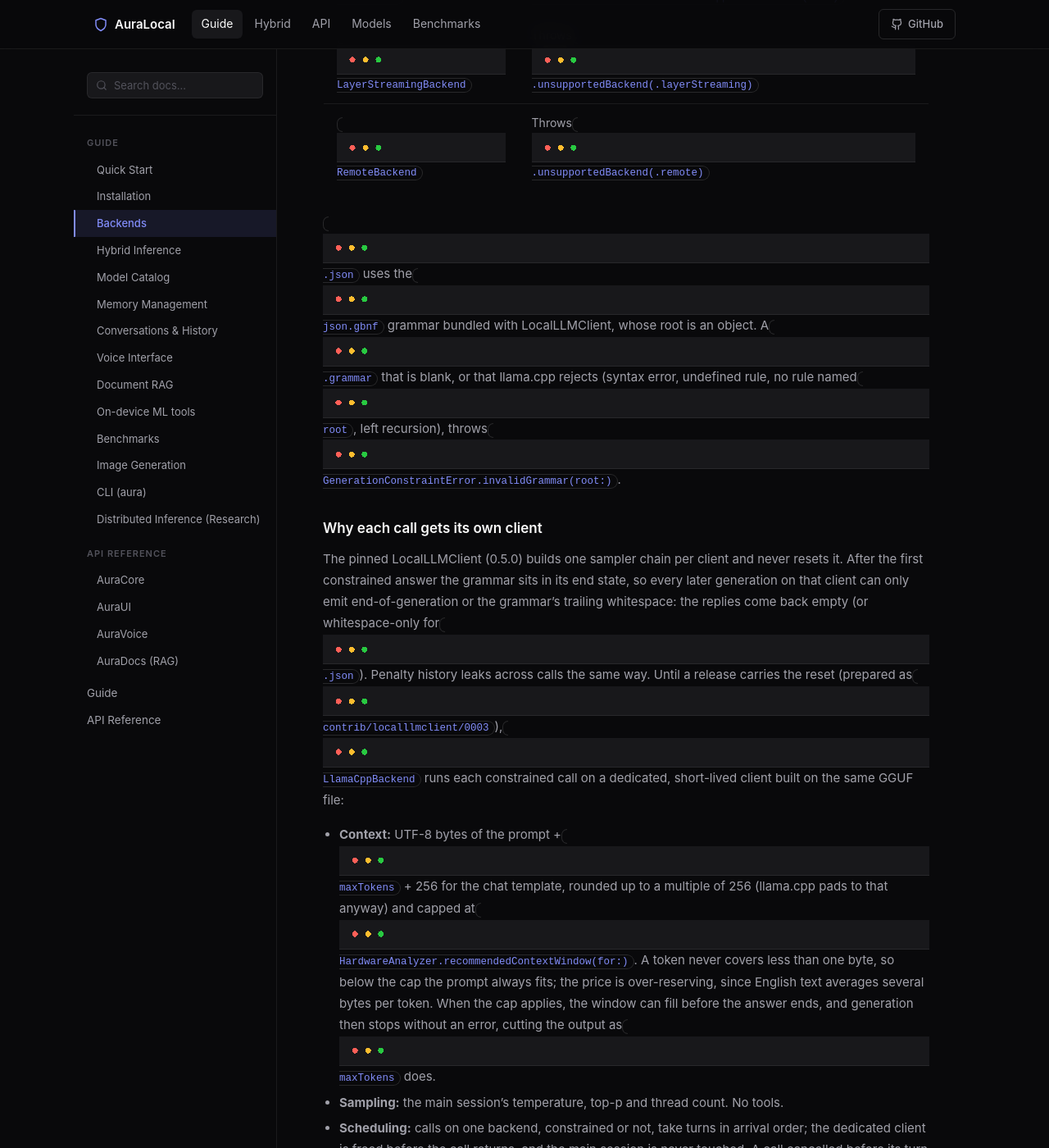
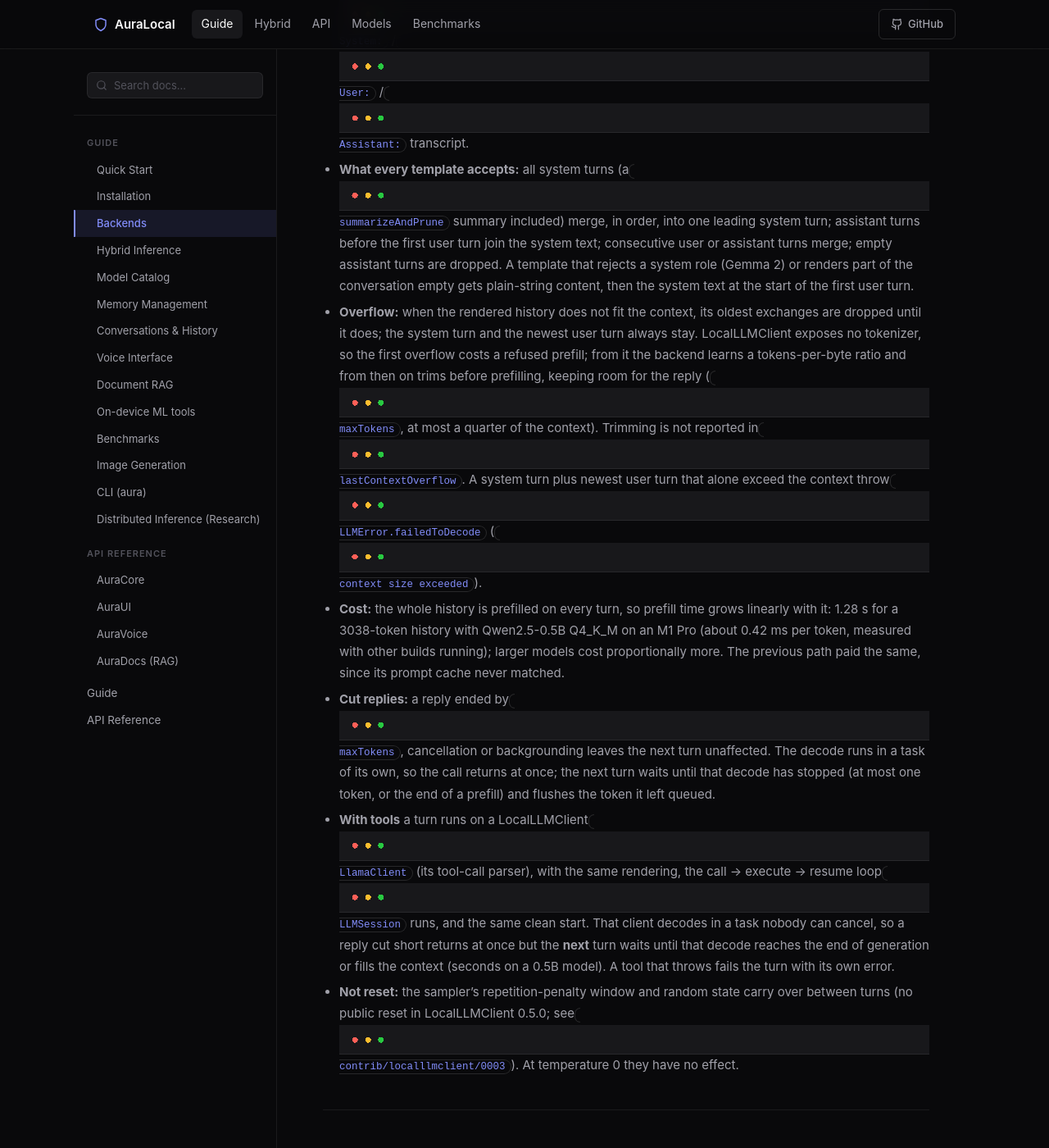
Before and after one commit to iOSDevC/AuraLocal, a Jekyll site: the page built from docs/guide/backends.md, in a window 1280 px wide and 1400 px high, scrolled down 7193 px. Shown: the whole window at 82% size. Built offline with Jekyll 4.4.1, drawn with Linux system fonts in a browser that asks for light colours; some of the changed text lies outside the part shown.

Commit message:
docs: describe GGUF turns with real roles and a clean KV cache
The guides said the llama.cpp backends flatten a history into one prompt and keep only the
last system turn, and that a call cut short can overlap the next one. backends.md gains a
section on multi-turn conversations (rendering, normalisation, overflow trimming, cost, cut
replies, the tools wait, what is not reset); the constrained-generation, background and
memory notes, the conversations guide, the stats table and the README concurrency table
follow the new behaviour. The context-window stride no longer saves work on any backend,
which conversations.md now says.

Co-Authored-By: Claude Opus 5.5 <noreply@anthropic.com>

````diff
--- a/docs/guide/backends.md
+++ b/docs/guide/backends.md
@@ -29,11 +29,11 @@ AuraLocal uses two inference engines internally, selected automatically by `Back
 
 All three implement the same `InferenceBackend` protocol — your code looks identical regardless of which backend is running.
 After each generation, `AuraLocal.lastGenerationStats` reports token counts and timings: MLX passes on its runtime
-counters, the llama.cpp backends time the stream and estimate the prompt (see
+counters, the llama.cpp backends time the stream and estimate the prompt from its rendered text (see
 [Generation Stats]({{ '/api/core' | relative_url }}#generation-stats)).
 
 {: .warning }
-> The API is identical, the behaviour is not. **Tools** (`ModelManager.shared.load(_:tools:onProgress:)`, `AuraProfile.tools`) reach only the GGUF backends; an MLX model silently ignores them. The llama.cpp backends are text-only (an `image:` argument is ignored) and flatten a multi-turn history into one prompt (roles dropped, only the last system turn kept); MLX passes the messages with their roles. A `constraint:` on `chat`/`stream` is enforced only by `LlamaCppBackend`; MLX, layer-streaming and remote throw `GenerationConstraintError.unsupportedBackend` (see [Constrained generation](#constrained-generation-gguf-only)). `AuraSession` enforces `AuraProfile.outputSchema` the same way on every backend, by validating each reply and re-prompting, not by constrained decoding; other APIs ignore it (see [Structured output]({{ '/api/core' | relative_url }}#structured-output)). Of `AuraProfile.sampling` only `maxTokens` reaches generation.
+> The API is identical, the behaviour is not. **Tools** (`ModelManager.shared.load(_:tools:onProgress:)`, `AuraProfile.tools`) reach only the GGUF backends; an MLX model silently ignores them. The llama.cpp backends are text-only (an `image:` argument is ignored). Both families pass a multi-turn history with its roles; the llama.cpp backends render it with the GGUF's own chat template (see [Multi-turn conversations](#multi-turn-conversations-gguf)). A `constraint:` on `chat`/`stream` is enforced only by `LlamaCppBackend`; MLX, layer-streaming and remote throw `GenerationConstraintError.unsupportedBackend` (see [Constrained generation](#constrained-generation-gguf-only)). `AuraSession` enforces `AuraProfile.outputSchema` the same way on every backend, by validating each reply and re-prompting, not by constrained decoding; other APIs ignore it (see [Structured output]({{ '/api/core' | relative_url }}#structured-output)). Of `AuraProfile.sampling` only `maxTokens` reaches generation.
 
 `BackendKind` also declares `.remote` and `.hybrid`, but no AuraCore API returns them; remote inference goes through `HybridEscalator` (see [Hybrid inference]({{ '/guide/hybrid' | relative_url }})).
 
@@ -114,6 +114,44 @@ Used for `.gguf` models when the full file fits in available RAM.
 let llm = try await ModelManager.shared.load(.llama3_1_8b_gguf)
 ```
 
+### Multi-turn conversations (GGUF)
+
+Both llama.cpp backends treat every call (`chat`, `stream`, `chat(_:in:)`, `stream(_:in:)`, `generate(messages:)`)
+as one self-contained turn: it starts from an empty KV cache and an empty decode batch, and the model stays loaded.
+The pinned LocalLLMClient (0.5.0) never cleared the cache when a new prompt did not extend the cached one, so the
+cache grew every turn until the context overflowed (around turn 8 at 1024 tokens) and later turns failed or
+aborted; the fix it needs upstream is prepared as `contrib/localllmclient/0004`.
+
+- **Roles:** the history is rendered with the GGUF's `tokenizer.chat_template` and special tokens (`bos_token`,
+  `eos_token`, …), read from the file the way llama.cpp resolves them, with the same Jinja engine and message shapes
+  LocalLLMClient's `.chat` input uses. A single `chat(_:systemPrompt:)` call sends the system prompt as a system
+  turn, not as text inside the user turn. A GGUF without a template gets a `System:` / `User:` / `Assistant:`
+  transcript.
+- **What every template accepts:** all system turns (a `summarizeAndPrune` summary included) merge, in order, into
+  one leading system turn; assistant turns before the first user turn join the system text; consecutive user or
+  assistant turns merge; empty assistant turns are dropped. A template that rejects a system role (Gemma 2) or
+  renders part of the conversation empty gets plain-string content, then the system text at the start of the first
+  user turn.
+- **Overflow:** when the rendered history does not fit the context, its oldest exchanges are dropped until it does;
+  the system turn and the newest user turn always stay. LocalLLMClient exposes no tokenizer, so the first overflow
+  costs a refused prefill; from it the backend learns a tokens-per-byte ratio and from then on trims before
+  prefilling, keeping room for the reply (`maxTokens`, at most a quarter of the context). Trimming is not reported
+  in `lastContextOverflow`. A system turn plus newest user turn that alone exceed the context throw
+  `LLMError.failedToDecode` (`context size exceeded`).
+- **Cost:** the whole history is prefilled on every turn, so prefill time grows linearly with it: 1.28 s for a
+  3038-token history with Qwen2.5-0.5B Q4_K_M on an M1 Pro (about 0.42 ms per token, measured with other builds
+  running); larger models cost proportionally more. The previous path paid the same, since its prompt cache never
+  matched.
+- **Cut replies:** a reply ended by `maxTokens`, cancellation or backgrounding leaves the next turn unaffected. The
+  decode runs in a task of its own, so the call returns at once; the next turn waits until that decode has stopped
+  (at most one token, or the end of a prefill) and flushes the token it left queued.
+- **With tools** a turn runs on a LocalLLMClient `LlamaClient` (its tool-call parser), with the same rendering, the
+  call → execute → resume loop `LLMSession` runs, and the same clean start. That client decodes in a task nobody can
+  cancel, so a reply cut short returns at once but the **next** turn waits until that decode reaches the end of
+  generation or fills the context (seconds on a 0.5B model). A tool that throws fails the turn with its own error.
+- **Not reset:** the sampler's repetition-penalty window and random state carry over between turns (no public reset
+  in LocalLLMClient 0.5.0; see `contrib/localllmclient/0003`). At temperature 0 they have no effect.
+
 ---
 
 ## Constrained Generation (GGUF only)
@@ -155,18 +193,17 @@ end-of-generation or the grammar's trailing whitespace: the replies come back em
 carries the reset (prepared as `contrib/localllmclient/0003`), `LlamaCppBackend` runs each constrained call on a
 dedicated, short-lived client built on the same GGUF file:
 
-- **Context:** UTF-8 bytes of the prompt + `maxTokens` + 256 for the chat template, rounded up to a multiple of
+- **Context:** UTF-8 bytes of the rendered prompt + `maxTokens` + 256, rounded up to a multiple of
   256 (llama.cpp pads to that anyway) and capped at `HardwareAnalyzer.recommendedContextWindow(for:)`. A token
   never covers less than one byte, so below the cap the prompt always fits; the price is over-reserving, since
   English text averages several bytes per token. When the cap applies, the window can fill before the answer
   ends, and generation then stops without an error, cutting the output as `maxTokens` does.
-- **Sampling:** the main session's temperature, top-p and thread count. No tools.
+- **Sampling:** the loaded model's temperature, top-p and thread count. No tools.
 - **Scheduling:** calls on one backend, constrained or not, take turns in arrival order; the dedicated client is
-  freed before the call returns, and the main session is never touched. A call cancelled before its turn throws
-  `CancellationError` without decoding. The turns do **not** cover decodes LocalLLMClient keeps running in its own
-  tasks after a main-session call has returned: a call cancelled during its prefill, or a call with tools cut
-  short by `maxTokens`, keeps decoding, and the next call overlaps it (a constrained one on its own context, an
-  unconstrained one on the same context, where it has crashed or hung).
+  freed before the call returns, and the loaded model's context is never touched. A call cancelled before its turn
+  throws `CancellationError` without decoding. A chat turn cut short can still be finishing its last token (with
+  tools, decoding to the end of generation) when a constrained call starts; the constrained call overlaps it on
+  its own context.
 
 Measured on an M1 Pro (32 GB, macOS 26.7.1) with Qwen2.5-0.5B-Instruct Q4_K_M (491 MB), a ~150-byte prompt,
 `maxTokens: 128` and ~26 generated tokens (768-token dedicated context; the main session ran at 8192). Other builds
@@ -195,7 +232,8 @@ iOS it counts toward the jetsam limit, and so does the per-call peak.
 - `maxTokens` still cuts the output, and a cut JSON object does not parse. Budget for the whole object. Reaching
   the context cap cuts it the same way, also without an error.
 - A cancelled constrained call throws `CancellationError`; it never returns the partial output.
-- The prompt is flattened the same way as an unconstrained call (`System: …` / `User: …` in one user turn).
+- The prompt is rendered with the model's chat template like an unconstrained call, the system prompt in its own
+  turn, but without tool instructions.
 - Only `chat(_:systemPrompt:maxTokens:constraint:)` and `stream(_:systemPrompt:maxTokens:constraint:)` take a
   constraint; the history, vision and `AuraSession` paths do not.
 
@@ -282,7 +320,7 @@ running generation and, until `willEnterForeground`, refuses new ones; both thro
 - **MLX:** stops at the next token.
 - **GGUF** (full load and streaming): the call returns at once. LocalLLMClient pauses llama.cpp between
   tokens from `willResignActive`; the paused decode runs one more token after `didBecomeActive` and then
-  stops, so a generation started right after returning can overlap it.
+  stops. The next turn on that model waits for it; a constrained call, on its own context, can overlap it.
 
 To free memory on backgrounding as well:
 
````
Also changed, not shown: docs/api/core.md (+1 -1 lines), docs/guide/conversations.md (+2 -2 lines), docs/guide/memory.md (+2 -1 lines), README.md.
